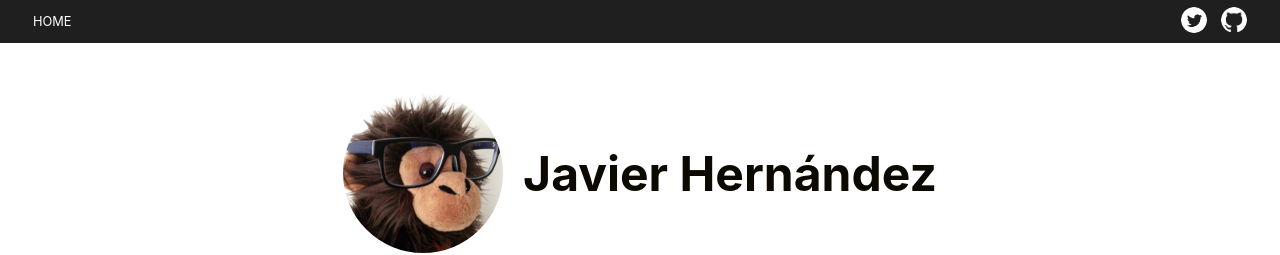
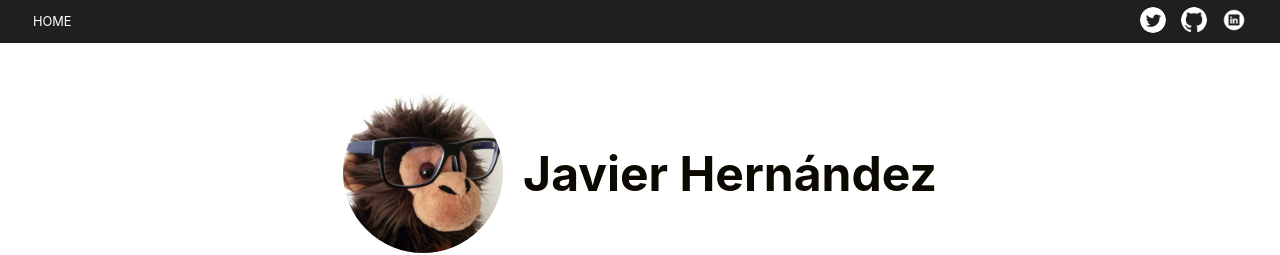
Before and after one commit to jaherhi/jaherhi.github.io, a Jekyll site: the page built from index.md, in a window 1280 px wide. Shown: the top 255 px of the page. Built offline with Jekyll 4.4.1, drawn with Linux system fonts in a browser that asks for light colours.

Commit message:
Add link to LinkedIn

```diff
--- a/_config.yml
+++ b/_config.yml
@@ -21,10 +21,13 @@ baseurl: "" # the subpath of your site, e.g. /blog
 url: "" # the base hostname & protocol for your site, e.g. http://example.com
 twitter_link: https://twitter.com/
 twitter_username: jaherhi
-twitter_icon: twitter.png
+twitter_icon: twitter.svg
 github_link: https://github.com/
-github_username:  jaherhi
+github_username: jaherhi
 github_icon: github.png
+linkedin_link: https://www.linkedin.com/in/
+linkedin_username: hernandezjavi/en
+linkedin_icon: linkedin.png
 
 # Build settings
 markdown: kramdown
--- a/_includes/header.html
+++ b/_includes/header.html
@@ -5,13 +5,19 @@
     </div>
 
     <div class="social-links">
-      {% if site.twitter_username and site.twitter_link %}
+
+      {% if site.twitter_username and site.twitter_link and site.twitter_icon %}
         {% include social_link.html link=site.twitter_link username=site.twitter_username icon=site.twitter_icon %}
       {% endif %}
 
-      {% if site.github_username and site.github_link %}
+      {% if site.github_username and site.github_link and site.github_icon %}
         {% include social_link.html link=site.github_link username=site.github_username icon=site.github_icon %}
       {% endif %}
+
+      {% if site.linkedin_username and site.linkedin_link and site.linkedin_icon %}
+        {% include social_link.html link=site.linkedin_link username=site.linkedin_username icon=site.linkedin_icon %}
+      {% endif %}
+
     </div>
 
 </header>
```
Also changed, not shown: assets/icons/linkedin.png (added), assets/icons/twitter.png (deleted), assets/icons/twitter.svg (added).
